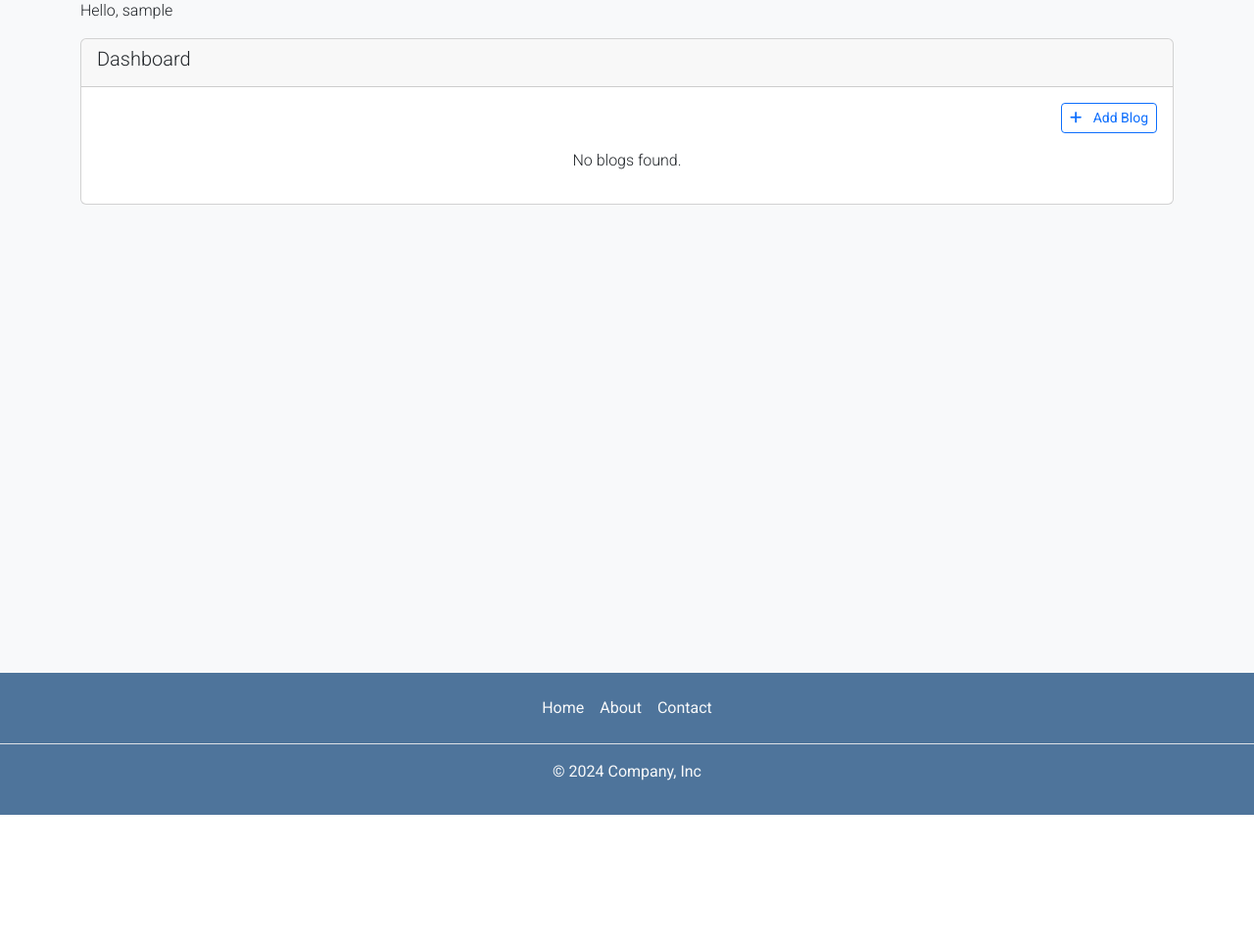
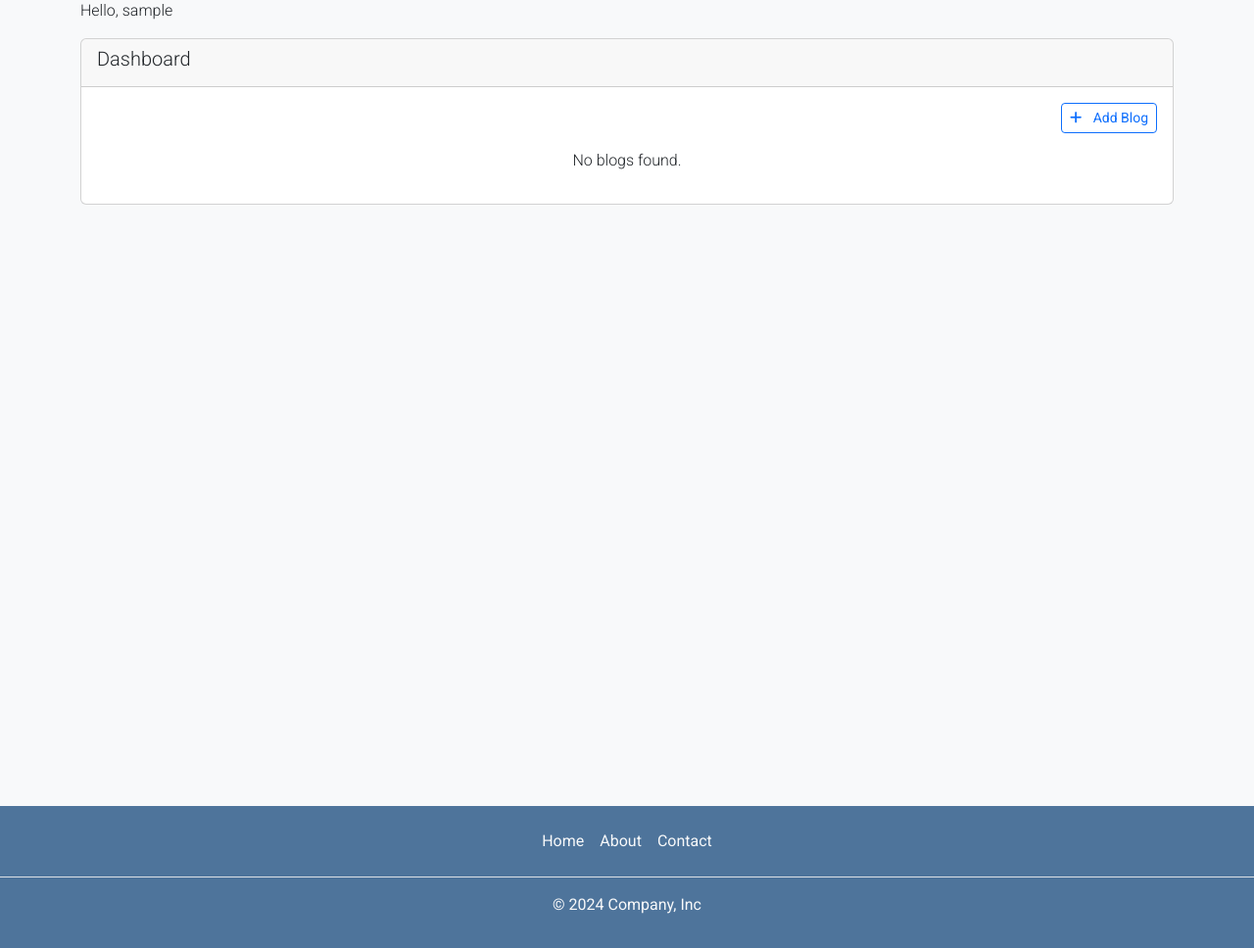
Before and after one commit to raed-nimer/CI-django-tech-blog, a Django app: page /accounts/dashboard/ in a window 1280 px wide. Shown: the part 81-1049 px from the top of the page at 98% size. Before the commit the page ends 913 px from the top, so only its background shows below. Run offline with Django 5.2, Linux system fonts and the light colour scheme; the visitor is signed in with stand-in values (Sample User, id 1); data that the repository does not hold is empty; parts of the project's set-up code (start-up, migrations or seed data) failed here and were passed over.

Commit message:
Fix dashboard height

```diff
--- a/accounts/templates/accounts/dashboard.html
+++ b/accounts/templates/accounts/dashboard.html
@@ -1,6 +1,6 @@
 {% extends 'layout.html' %}
 {% block content %}
-<div class="dashboard-container mt-4">
+<div class="dashboard-container min-vh-100 mt-4">
     <div class="my-3">
         <p class="fw-light">Hello, {{user.username}}</p>
     </div>
--- a/blog/static/blog/styles.css
+++ b/blog/static/blog/styles.css
@@ -120,7 +120,3 @@ ul {
 .bg-blue {
   background-color: #4e749b;
 }
-
-.dashboard-container {
-  min-height: 83vh;
-}
```
